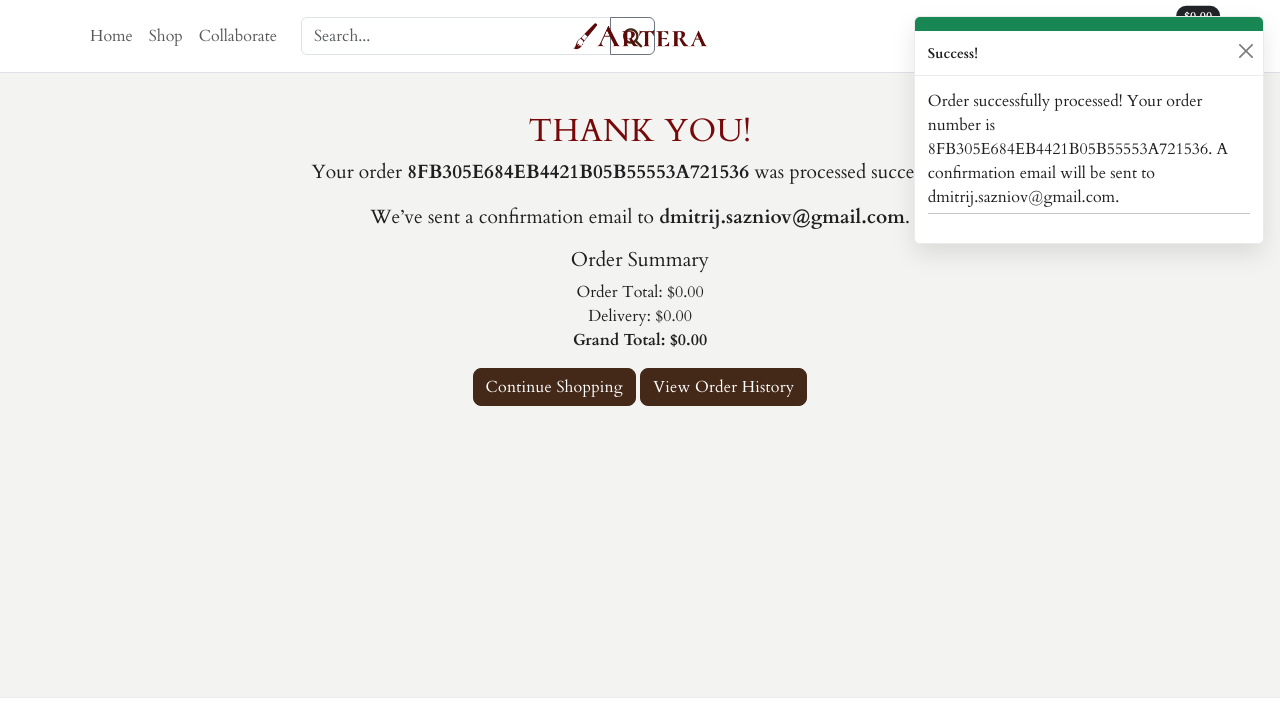
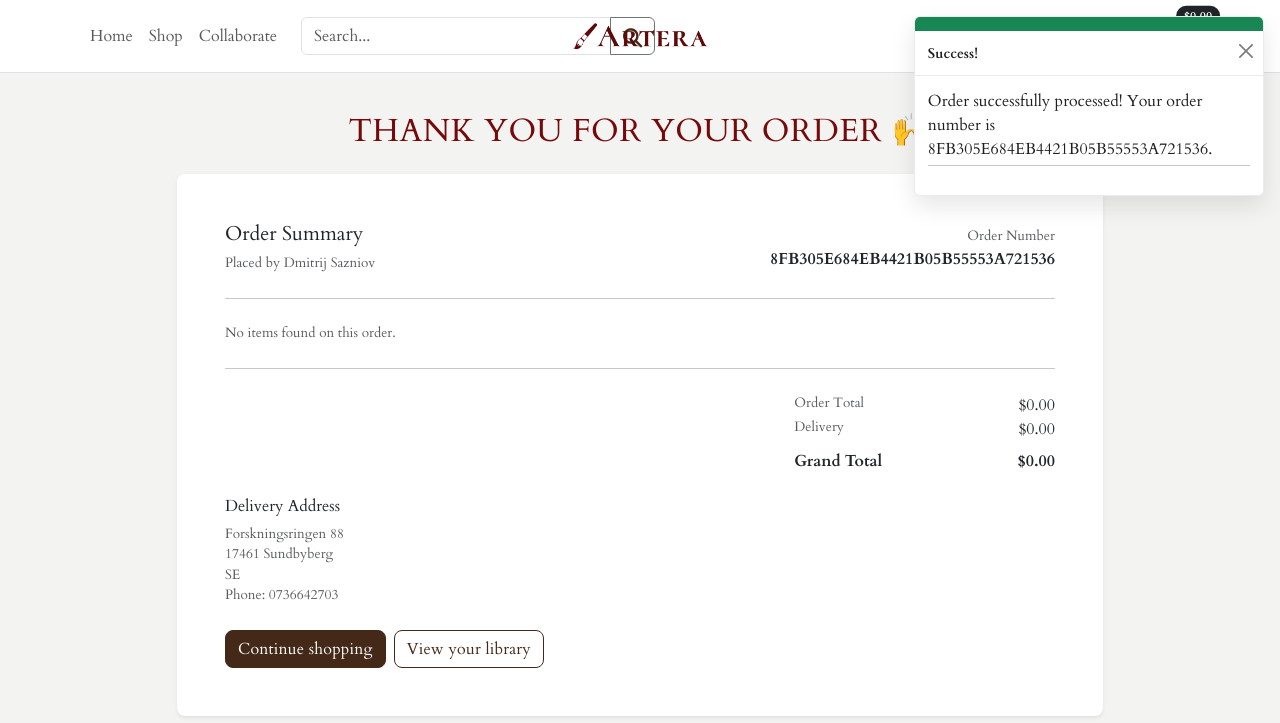
Before and after one commit to alexdotrud/artera_project, a Django app: a page that uses checkout/templates/checkout/checkout_success.html in a window 1280 px wide. Shown: the top 723 px of the page. Run offline with Django 5.2, Linux system fonts and the light colour scheme; data comes from the database, SQL or seed files in the repository; both versions use the stored data as it was after the commit; some libraries are stand-ins or nearby versions.

Commit message:
Clean anf finish checkout sucess layoyt

```diff
--- a/bag/contexts.py
+++ b/bag/contexts.py
@@ -26,15 +26,6 @@
                     'artwork': artwork,
                     'size': size,
                 })
-        else:
-            # No sizes
-            total += item_data * artwork.price
-            product_count += item_data
-            bag_items.append({
-                'item_id': item_id,
-                'quantity': item_data,
-                'artwork': artwork,
-            })
 
     # Delivery (optional – if you’re not using, just ignore)
     if total < getattr(settings, 'FREE_DELIVERY_THRESHOLD', 0):
--- a/checkout/templates/checkout/checkout_success.html
+++ b/checkout/templates/checkout/checkout_success.html
@@ -1,22 +1,106 @@
 {% extends "base.html" %}
+{% load static %}
+
 {% block content %}
 <div class="container my-5">
-    <div class="row d-flex justify-content-center text-center">
-        <div class="col-12">
-            <h2>Thank you!</h2>
-            <p>Your order <strong>{{ order.order_number }}</strong> was processed successfully.</p>
-            <p>We’ve sent a confirmation email to <strong>{{ order.email }}</strong>.</p>
-        </div>
-        <div class="col-12">
-            <h5>Order Summary</h5>
-            <ul class="list-unstyled">
-                <li>Order Total: ${{ order.order_total|floatformat:2 }}</li>
-                <li>Delivery: ${{ order.delivery_cost|floatformat:2 }}</li>
-                <li><strong>Grand Total: ${{ order.grand_total|floatformat:2 }}</strong></li>
-            </ul>
+    <div class="row justify-content-center">
+        <div class="col-12 col-lg-10">
+            <div class="text-center mb-4">
+                <h2 class="mb-2">Thank you for your order 🙌</h2>
+            </div>
 
-            <a href="{% url 'all_artworks' %}" class="btn btn-dark">Continue Shopping</a>
-            <a href="{% url 'library' %}" class="btn btn-dark">View Order History</a>
+            <!-- Order Card -->
+            <div class="card shadow-sm border-0 rounded-3">
+                <div class="card-body p-4 p-md-5">
+
+                    <!-- Header -->
+                    <div class="d-flex flex-column flex-md-row justify-content-between align-items-md-center mb-4">
+                        <div>
+                            <h5 class="mb-1">Order Summary</h5>
+                            <small class="text-muted">Placed by {{ order.full_name }}</small>
+                        </div>
+                        <div class="text-md-end mt-3 mt-md-0">
+                            <small class="text-muted d-block">Order Number</small>
+                            <span class="fw-semibold">{{ order.order_number }}</span>
+                        </div>
+                    </div>
+
+                    <hr class="my-4">
+
+                    <!-- Line Items -->
+                    <div class="mb-4">
+                        {% for li in order.lineitems.all %}
+                        <div class="row align-items-center gy-2 py-2">
+                            <div class="col-7">
+                                {% with art=li.artwork %}
+                                {% if art.image and art.image.url %}
+                                <img class="summary-image" src="{{ art.image.url }}" alt="{{ art.name }}">
+                                {% elif art.image_url %}
+                                <img class="summary-image" src="{{ art.image_url }}" alt="{{ art.name }}">
+                                {% else %}
+                                <img class="summary-image" src="{% static 'images/no-image.jpg' %}"
+                                    alt="{{ art.name }}">
+                                {% endif %}
+                                {% endwith %}
+                                <div class="fw-semibold pt-2">{{ li.artwork.name }}</div>
+                                <div class="text-muted small">
+                                    Size: {% if li.size %}{{ li.size|upper }}{% else %}N/A{% endif %}
+                                    • Qty: {{ li.quantity }}
+                                </div>
+                            </div>
+                            <div class="col-5 text-end">
+                                <div class="text-muted small">Subtotal</div>
+                                <div class="fw-semibold">
+                                    ${{ li.lineitem_total|floatformat:2 }}
+                                </div>
+                            </div>
+                        </div>
+                        {% if not forloop.last %}
+                        <hr class="my-2">{% endif %}
+                        {% empty %}
+                        <p class="text-muted">No items found on this order.</p>
+                        {% endfor %}
+                    </div>
+
+                    <hr class="my-4">
+
+                    <!-- Totals -->
+                    <div class="row">
+                        <div class="col-7 col-md-8"></div>
+                        <div class="col-5 col-md-4">
+                            <div class="d-flex justify-content-between">
+                                <span class="text-muted">Order Total</span>
+                                <span>${{ order.order_total|floatformat:2 }}</span>
+                            </div>
+                            <div class="d-flex justify-content-between">
+                                <span class="text-muted">Delivery</span>
+                                <span>${{ order.delivery_cost|floatformat:2 }}</span>
+                            </div>
+                            <div class="d-flex justify-content-between mt-2">
+                                <span class="fw-semibold">Grand Total</span>
+                                <span class="fw-semibold">${{ order.grand_total|floatformat:2 }}</span>
+                            </div>
+                        </div>
+                    </div>
+
+                    <!-- Address -->
+                    <div class="mt-4">
+                        <h6 class="mb-2">Delivery Address</h6>
+                        <div class="text-muted small">
+                            <div>{{ order.street_address1 }}</div>
+                            <div>{{ order.postcode }} {{ order.town_or_city }}</div>
+                            <div>{{ order.country }}</div>
+                            <div>Phone: {{ order.phone_number }}</div>
+                        </div>
+                    </div>
+
+                    <!-- Actions -->
+                    <div class="mt-4 d-flex gap-2">
+                        <a href="{% url 'all_artworks' %}" class="btn btn-dark">Continue shopping</a>
+                        <a href="{% url 'library' %}" class="btn btn-outline-dark">View your library</a>
+                    </div>
+                </div>
+            </div>
         </div>
     </div>
 </div>
--- a/checkout/views.py
+++ b/checkout/views.py
@@ -140,8 +140,7 @@
     save_info = request.session.get('save_info')
     order = get_object_or_404(Order, order_number=order_number)
     messages.success(request, f'Order successfully processed! \
-        Your order number is {order_number}. A confirmation \
-        email will be sent to {order.email}.')
+        Your order number is {order_number}.')
 
     if 'bag' in request.session:
         del request.session['bag']
--- a/static/css/base.css
+++ b/static/css/base.css
@@ -289,7 +289,7 @@
 }
 
 .arrow-warning {
-    border-bottom: 8px solid #ffc107;
+    border-bottom: 8px solid #aeaeae;
 }
 
 .arrow-danger {
@@ -483,6 +483,13 @@
 
 .loading-spinner {
     margin: 0;
+}
+
+.summary-image {
+    width: 120px;
+    height: auto;
+    object-fit: cover;
+    box-shadow: var(--shadow-sm);
 }
 
 /* Library */
```
Also changed, not shown: static/js/script.js (+7 -0 lines), db.sqlite3.
